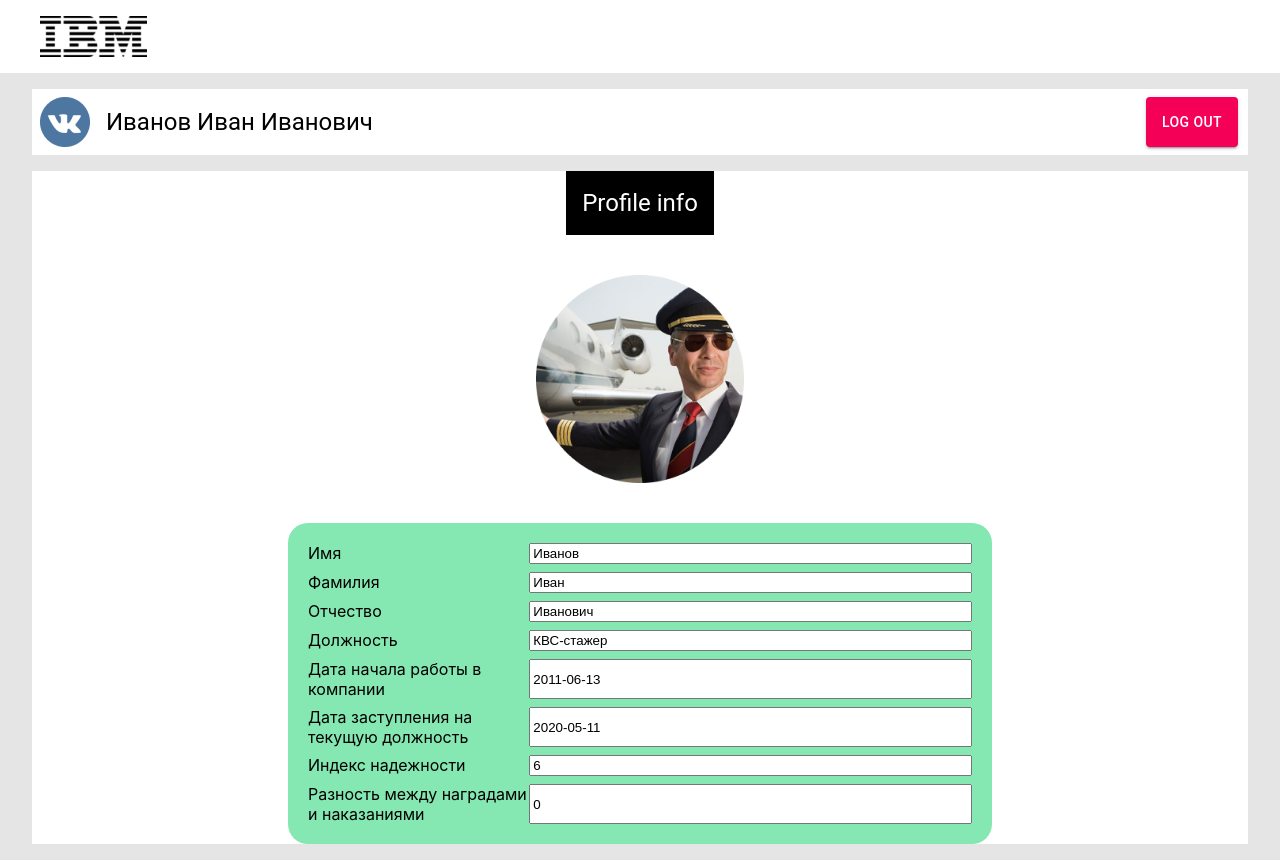
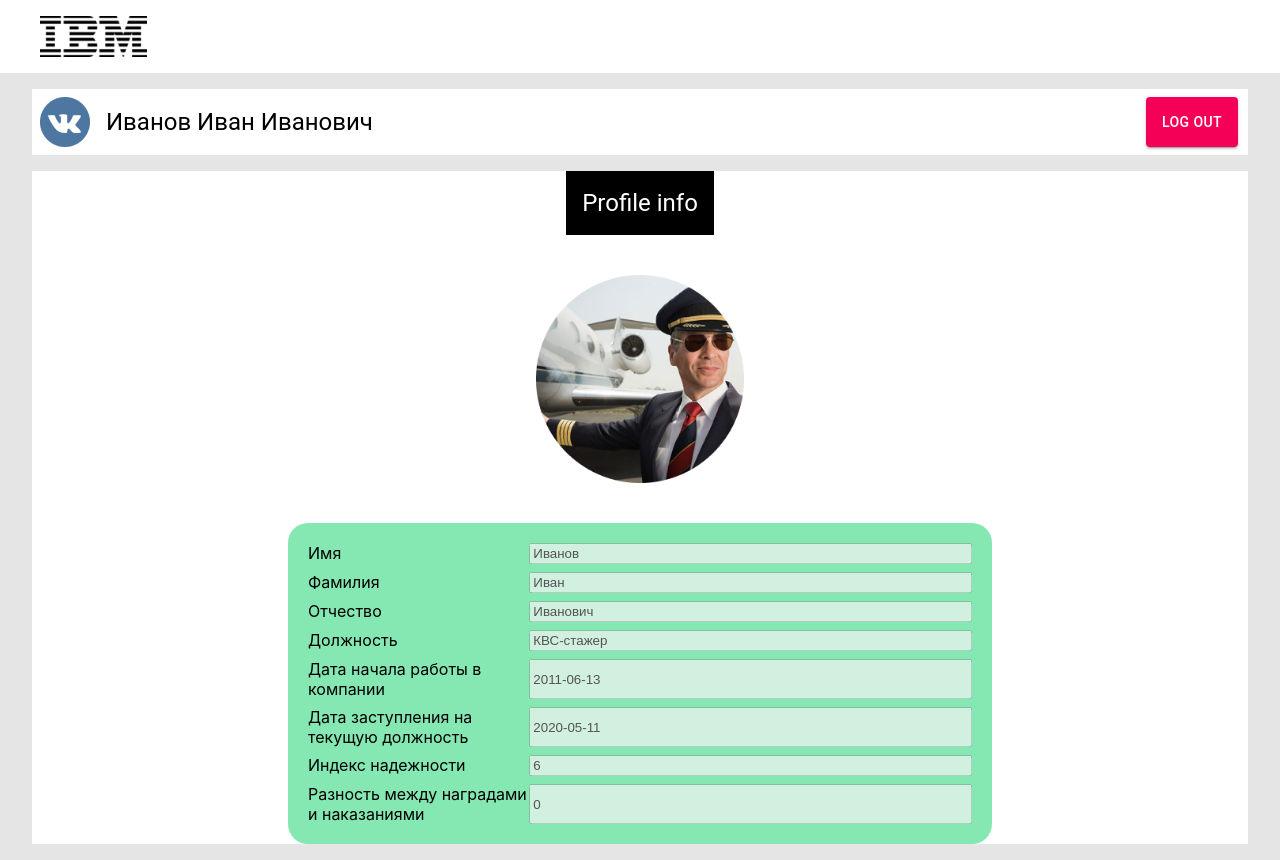
Before and after one commit to ddneprov/IBM_track_2, a React (Create React App) app in the folder client/: page / in a window 1280 px wide. Built offline with nearby package versions, Linux system fonts and the light colour scheme.

Commit message:
WEB-2 Сделал по умолчанию все Field доступные только для чтения

```diff
--- a/client/src/components/components/Profile/components/Content/ProfileInfo.tsx
+++ b/client/src/components/components/Profile/components/Content/ProfileInfo.tsx
@@ -39,14 +39,14 @@ export const ProfileInfo: React.FC = () => {
             alt='Профиль'
             className={classes.profileInfo__icon} />
         <div className={classes.profileInfo__fields}>
-            <ProfileField label={ProfileFieldLabel.firstName} value={pilot.firstName} />
-            <ProfileField label={ProfileFieldLabel.lastName} value={pilot.lastName} />
-            <ProfileField label={ProfileFieldLabel.patronimic} value={pilot.patronimic} />
-            <ProfileField label={ProfileFieldLabel.crewRole} value={pilot.crewRole} />
-            <ProfileField label={ProfileFieldLabel.standingFromDate} value={pilot.standingFromDate} />
-            <ProfileField label={ProfileFieldLabel.standingFromDateInRole} value={pilot.standingFromDateInRole} />
-            <ProfileField label={ProfileFieldLabel.reliabilityIndex} value={pilot.reliabilityIndex} />
-            <ProfileField label={ProfileFieldLabel.rewardsAndPunishments} value={pilot.rewardsAndPunishments} />
+            <ProfileField disabled={true} label={ProfileFieldLabel.firstName} value={pilot.firstName} />
+            <ProfileField disabled={true} label={ProfileFieldLabel.lastName} value={pilot.lastName} />
+            <ProfileField disabled={true} label={ProfileFieldLabel.patronimic} value={pilot.patronimic} />
+            <ProfileField disabled={true} label={ProfileFieldLabel.crewRole} value={pilot.crewRole} />
+            <ProfileField disabled={true} label={ProfileFieldLabel.standingFromDate} value={pilot.standingFromDate} />
+            <ProfileField disabled={true} label={ProfileFieldLabel.standingFromDateInRole} value={pilot.standingFromDateInRole} />
+            <ProfileField disabled={true} label={ProfileFieldLabel.reliabilityIndex} value={pilot.reliabilityIndex} />
+            <ProfileField disabled={true} label={ProfileFieldLabel.rewardsAndPunishments} value={pilot.rewardsAndPunishments} />
         </div>
     </div>)
 }
--- a/client/src/components/components/Profile/components/Content/components/ProfileField.tsx
+++ b/client/src/components/components/Profile/components/Content/components/ProfileField.tsx
@@ -13,12 +13,14 @@ const useStyles = makeStyles((theme: Theme) =>
 
 type Props = {
     label: string,
-    value: string
+    value: string,
+    disabled: boolean
 }
 
 export const ProfileField : React.FC<Props> = ({
     label,
-    value
+    value,
+    disabled
 }) => {
 
     const classes = useStyles();
@@ -32,6 +34,7 @@ export const ProfileField : React.FC<Props> = ({
         <label>{label}</label>
         <input type='text'
                value={fieldValue}
-               onChange={onChangeFieldValue}></input>
+               onChange={onChangeFieldValue}
+               disabled={disabled}></input>
     </div>
 }
```
